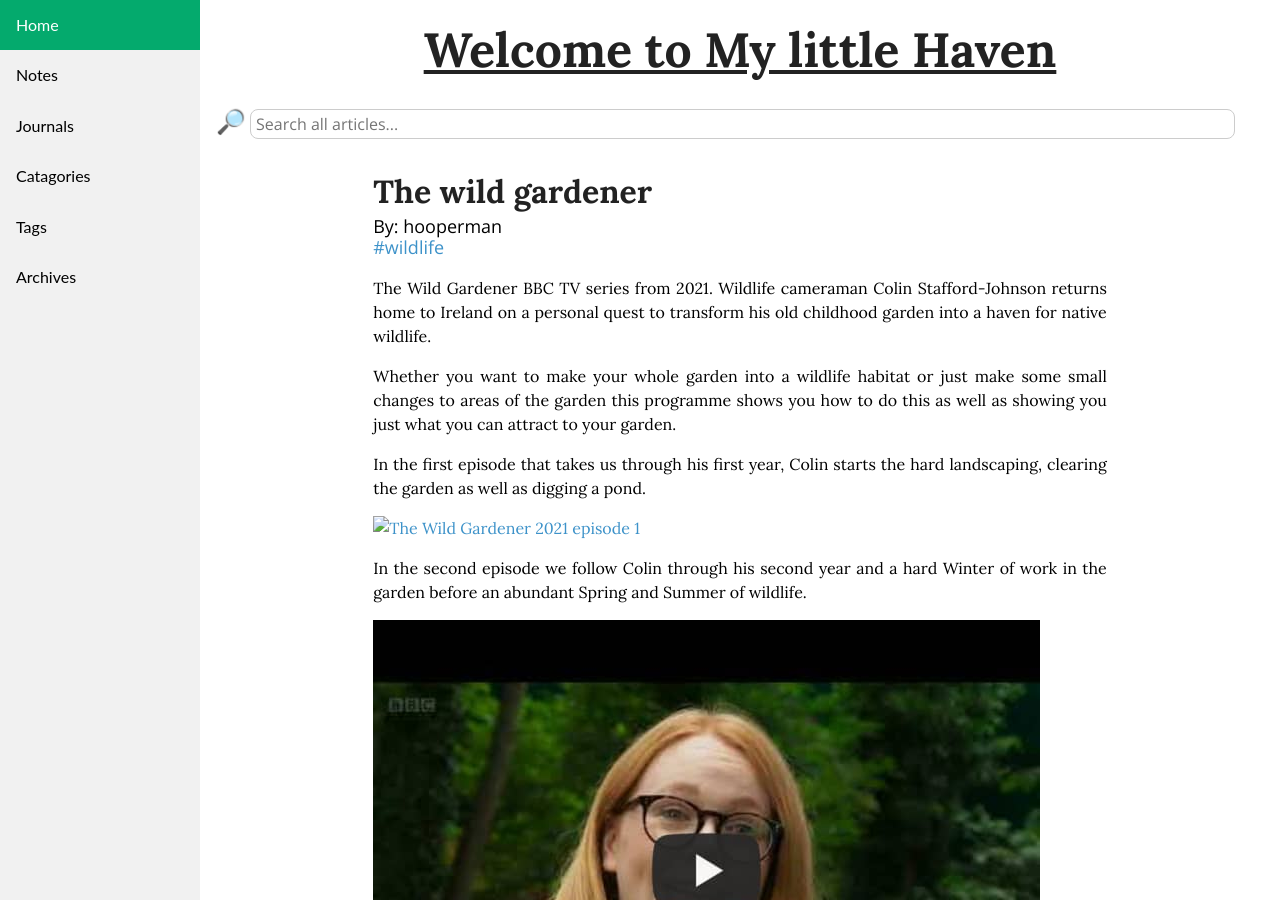
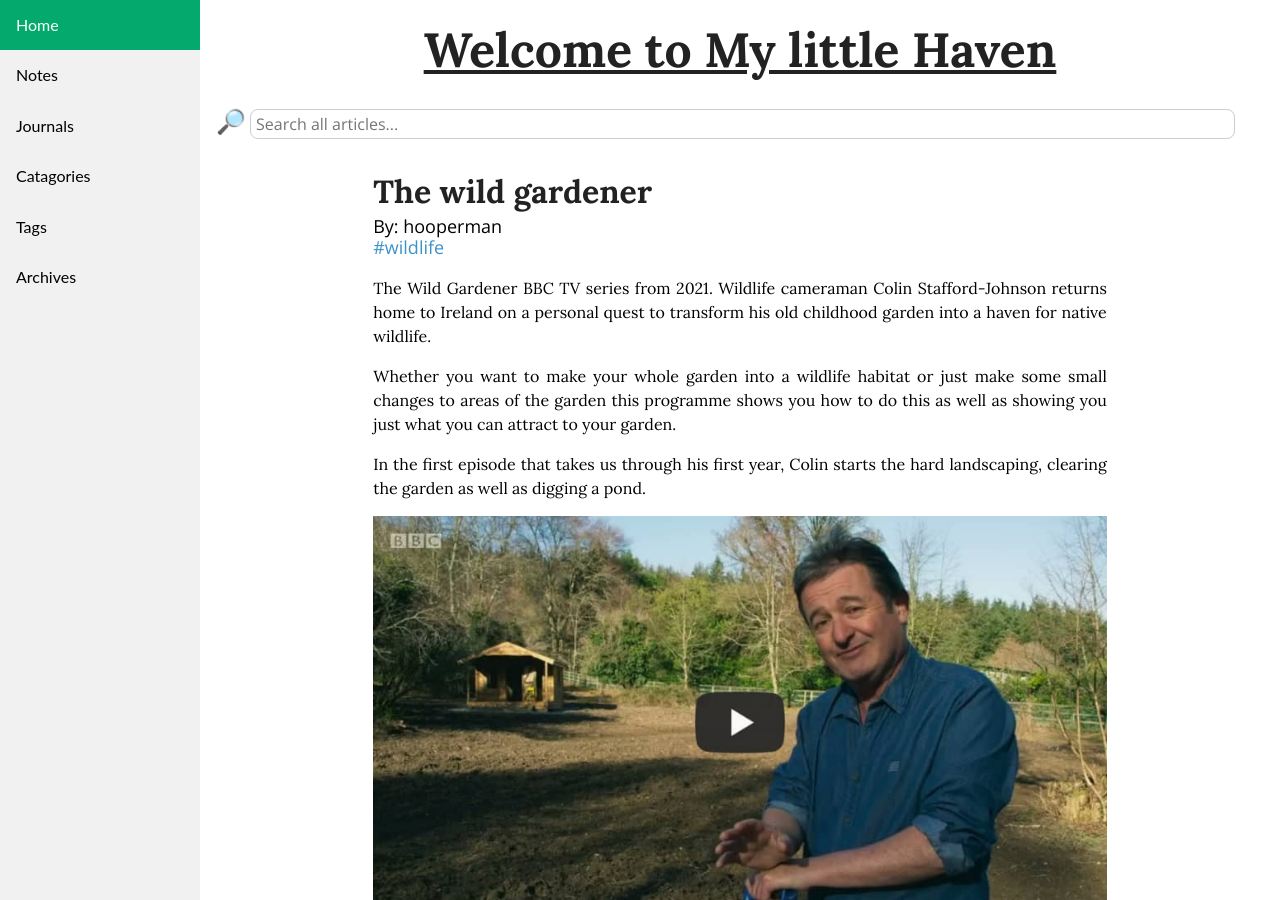
Before and after one commit to hooperman67/hooperman67.github.io, a Jekyll site: the page built from _journals/the-wild-gardener.md, in a window 1280 px wide and 900 px high. Built offline with Jekyll 4.4.1, drawn with Linux system fonts in a browser that asks for light colours; nearby versions of some CDN libraries.

Commit message:
Update the-wild-gardener.md

```diff
--- a/_journals/the-wild-gardener.md
+++ b/_journals/the-wild-gardener.md
@@ -11,7 +11,7 @@ Whether you want to make your whole garden into a wildlife habitat or just make
 
 In the first episode that takes us through his first year, Colin starts the hard landscaping, clearing the garden as well as digging a pond.
 
-[![The Wild Gardener 2021 episode 1](wildgardener1.jpg)](https://www.youtube.com/watch?v=4Hqg82jcrpI "The Wild Gardener 2021 episode 1")
+[![The Wild Gardener 2021 episode 1](/assets/img/wildgardener1.jpg)](https://www.youtube.com/watch?v=4Hqg82jcrpI "The Wild Gardener 2021 episode 1")
 
 In the second episode we follow Colin through his second year and a hard Winter of work in the garden before an abundant Spring and Summer of wildlife.
 
@@ -21,4 +21,4 @@ In the second episode we follow Colin through his second year and a hard Winter
 [![The Wild Gardener 2021 episode 3](/assets/img/wildgardenerepisode3.jpg)](https://www.youtube.com/watch?v=_l50JKybues "The Wild Gardener 2021 episode 3")
 
 
-[![The Wild Gardener 2021 episode 4](assets/img/wildgardener4.jpg)](https://www.youtube.com/watch?v=8XFnEHBQaVc "The Wild Gardener 2021 episode 4")
+[![The Wild Gardener 2021 episode 4](/assets/img/wildgardener4.jpg)](https://www.youtube.com/watch?v=8XFnEHBQaVc "The Wild Gardener 2021 episode 4")
```
